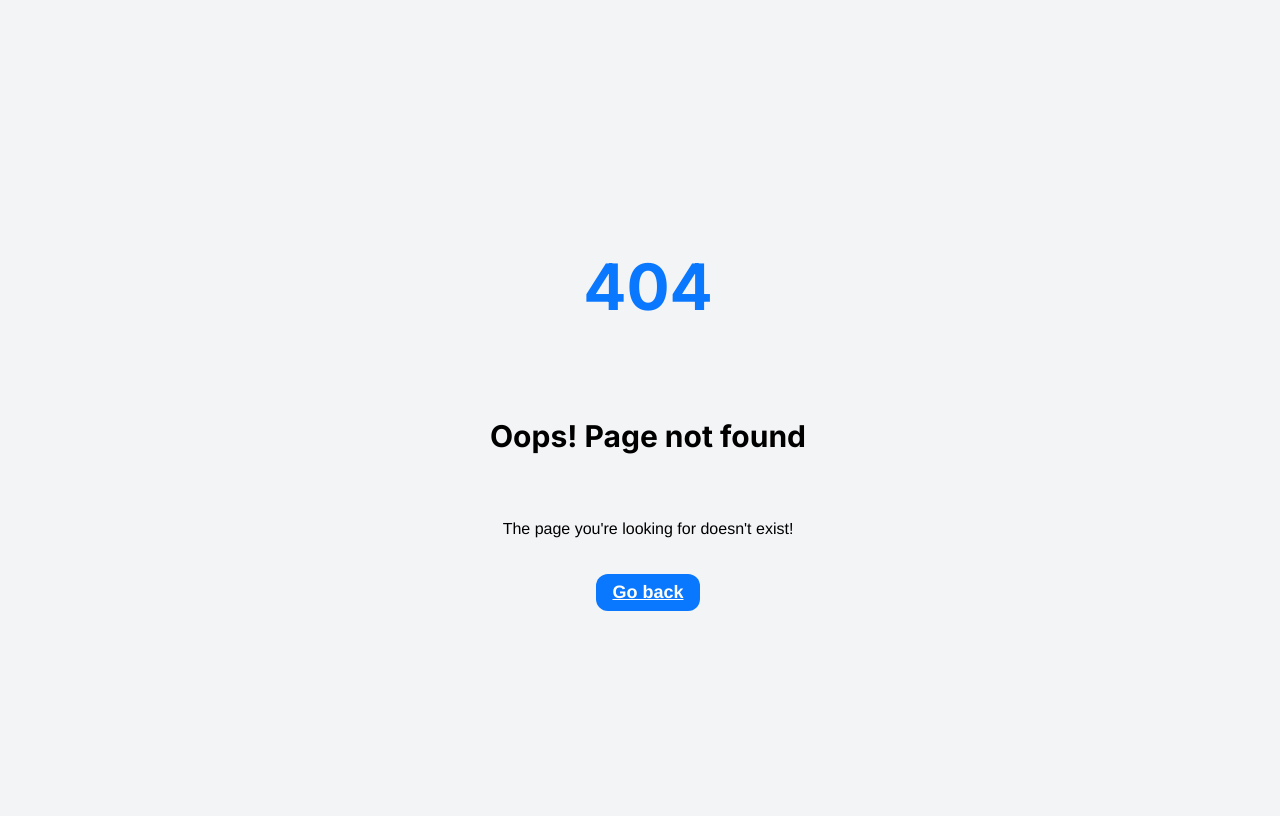
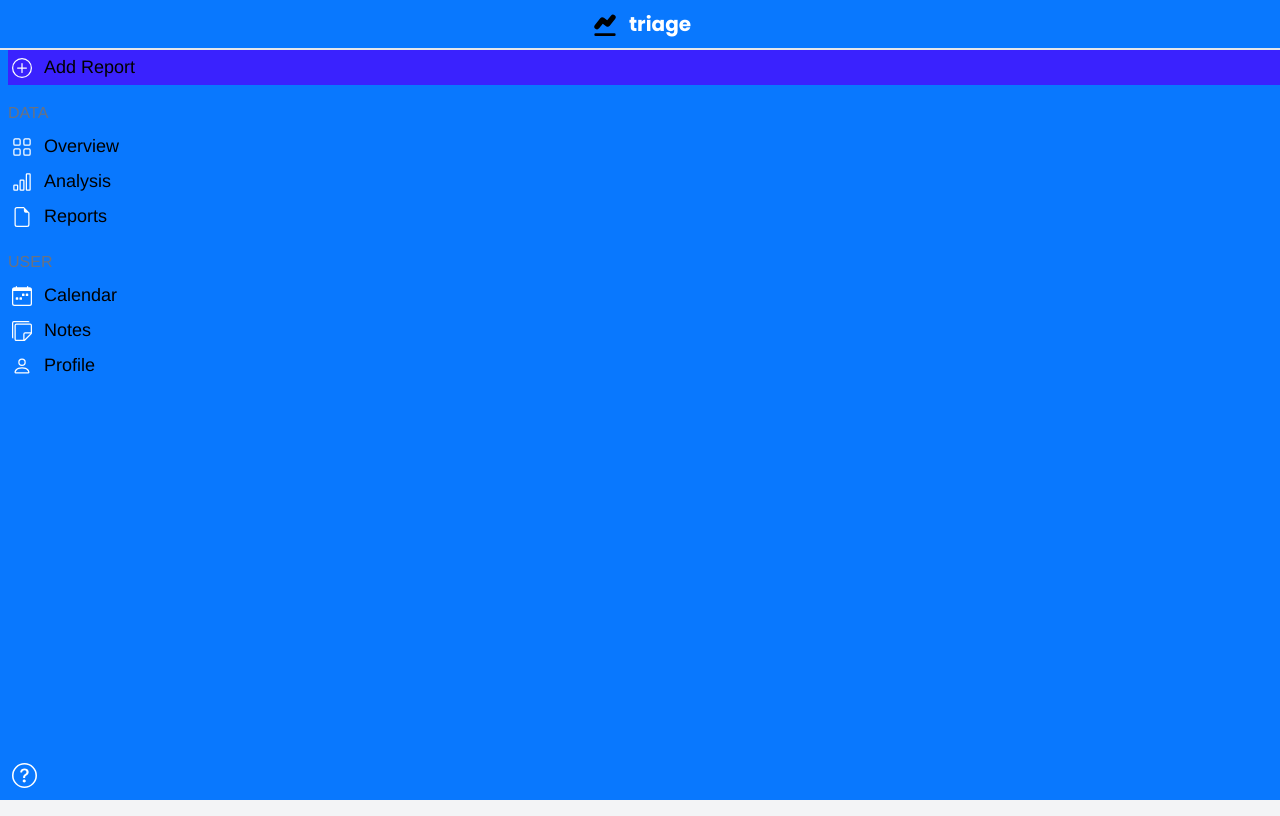
Before and after one commit to DeviousLab/blood-test-tracker, a Next.js app in the folder frontend/: page /dashboard in a window 1280 px wide. Before the commit this address had no page. Built offline with nearby package versions, Linux system fonts and the light colour scheme; what aws-amplify would draw is missing.

Commit message:
feat: added draft Sidebar component
Signed-off-by: DeviousLab <deviouslab@gmail.com>

```diff
--- /dev/null
+++ b/frontend/src/components/dashboard/Sidebar.tsx
@@ -0,0 +1,88 @@
+import Link from 'next/link';
+import {
+  BsBarChart,
+  BsCalendarWeek,
+  BsFileEarmark,
+  BsGrid,
+  BsPerson,
+  BsPlusCircle,
+  BsQuestionCircle,
+  BsStickies,
+} from 'react-icons/bs';
+
+import Logo from '../../assets/images/temp-logo.svg';
+
+const Sidebar = () => {
+  return (
+    <div className="min-h-screen flex-1 bg-primary shadow-md">
+      <div className="items flex h-12 justify-center">
+        <Link href="/dashboard">
+          <a className="mb-4 flex items-center font-medium text-gray-900 md:mb-0 lg:justify-center">
+            <img
+              className="w-8 cursor-pointer"
+              src={Logo.src}
+              alt="triage logo"
+            />
+            <span className="ml-2 font-Poppins text-xl font-bold text-white">
+              triage
+            </span>
+          </a>
+        </Link>
+      </div>
+      <hr className="h-0 border" />
+      <div className="list-none pl-2 font-Arimo">
+        <ul>
+          <li className="flex cursor-pointer items-center bg-accent p-1 transition duration-300 ease-in-out hover:bg-accent-light">
+            <BsPlusCircle className="text-white" size={20} />
+            <span className="ml-3 text-lg">Add Report</span>
+          </li>
+          <p className="mt-4 mb-1 text-base text-gray-500">DATA</p>
+          <Link href="/dashboard">
+            <li className="flex cursor-pointer items-center p-1 transition duration-300 ease-in-out hover:bg-accent">
+              <BsGrid className="text-white" size={20} />
+              <span className="ml-3 text-lg">Overview</span>
+            </li>
+          </Link>
+          <Link href="/analysis">
+            <li className="flex cursor-pointer items-center p-1 transition duration-300 ease-in-out hover:bg-accent">
+              <BsBarChart className="text-white" size={20} />
+              <span className="ml-3 text-lg">Analysis</span>
+            </li>
+          </Link>
+          <Link href="/reports">
+            <li className="flex cursor-pointer items-center p-1 transition duration-300 ease-in-out hover:bg-accent">
+              <BsFileEarmark className="text-white" size={20} />
+              <span className="ml-3 text-lg">Reports</span>
+            </li>
+          </Link>
+          <p className="mt-4 mb-1 text-base text-gray-500">USER</p>
+          <Link href="/calendar">
+            <li className="flex cursor-pointer items-center p-1 transition duration-300 ease-in-out hover:bg-accent">
+              <BsCalendarWeek className="text-white" size={20} />
+              <span className="ml-3 text-lg">Calendar</span>
+            </li>
+          </Link>
+          <Link href="/notes">
+            <li className="flex cursor-pointer items-center p-1 transition duration-300 ease-in-out hover:bg-accent">
+              <BsStickies className="text-white" size={20} />
+              <span className="ml-3 text-lg">Notes</span>
+            </li>
+          </Link>
+          <Link href="/profile">
+            <li className="flex cursor-pointer items-center p-1 transition duration-300 ease-in-out hover:bg-accent">
+              <BsPerson className="text-white" size={20} />
+              <span className="ml-3 text-lg">Profile</span>
+            </li>
+          </Link>
+        </ul>
+      </div>
+      <div className="absolute left-0 bottom-0 cursor-pointer p-3">
+        <Link href="/faq">
+          <BsQuestionCircle className="text-white" size={25} />
+        </Link>
+      </div>
+    </div>
+  );
+};
+
+export default Sidebar;
--- /dev/null
+++ b/frontend/src/pages/dashboard/index.tsx
@@ -0,0 +1,10 @@
+import Sidebar from '../../components/dashboard/Sidebar';
+
+const Dashboard = () => {
+  return (
+    <div className="dashboard">
+      <Sidebar />
+    </div>
+  );
+};
+export default Dashboard;
--- a/frontend/tailwind.config.js
+++ b/frontend/tailwind.config.js
@@ -1,7 +1,6 @@
 /** @type {import('tailwindcss').Config} */
 module.exports = {
   content: ['./src/**/*.{js,ts,jsx,tsx}'],
-  important: '#__next',
   theme: {
     fontSize: {
       xs: '0.75rem',
@@ -33,7 +32,4 @@ module.exports = {
   },
   // eslint-disable-next-line global-require
   plugins: [require('@tailwindcss/forms')],
-  corePlugins: {
-    preflight: false,
-  },
 };
```
